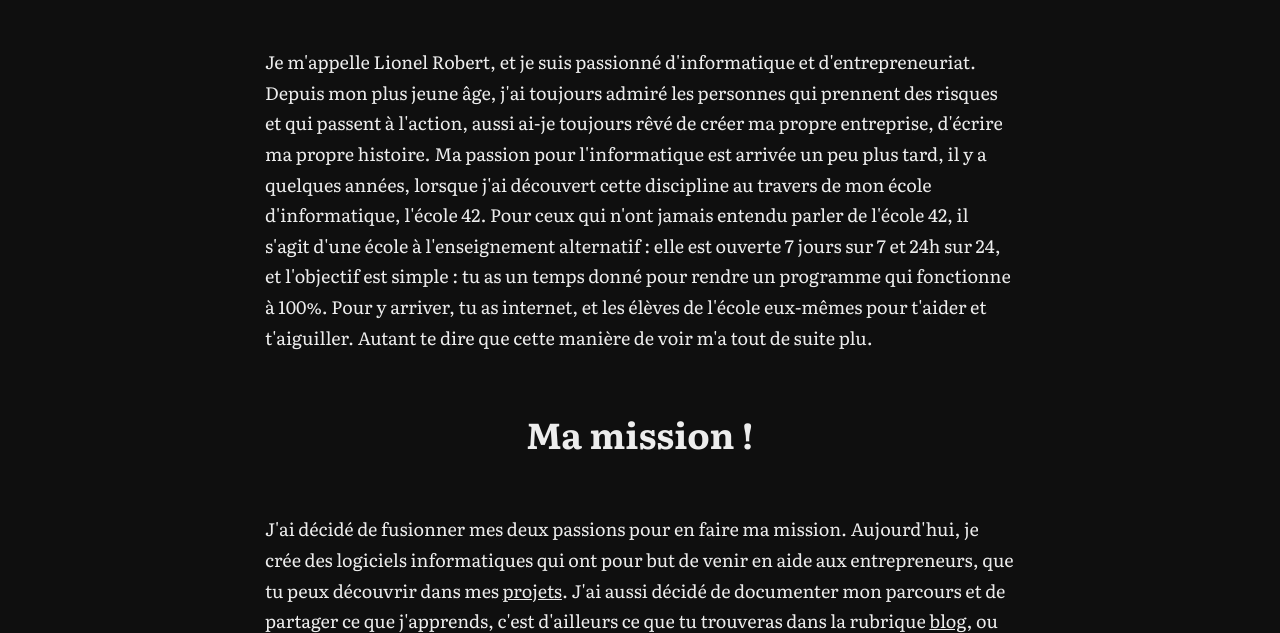
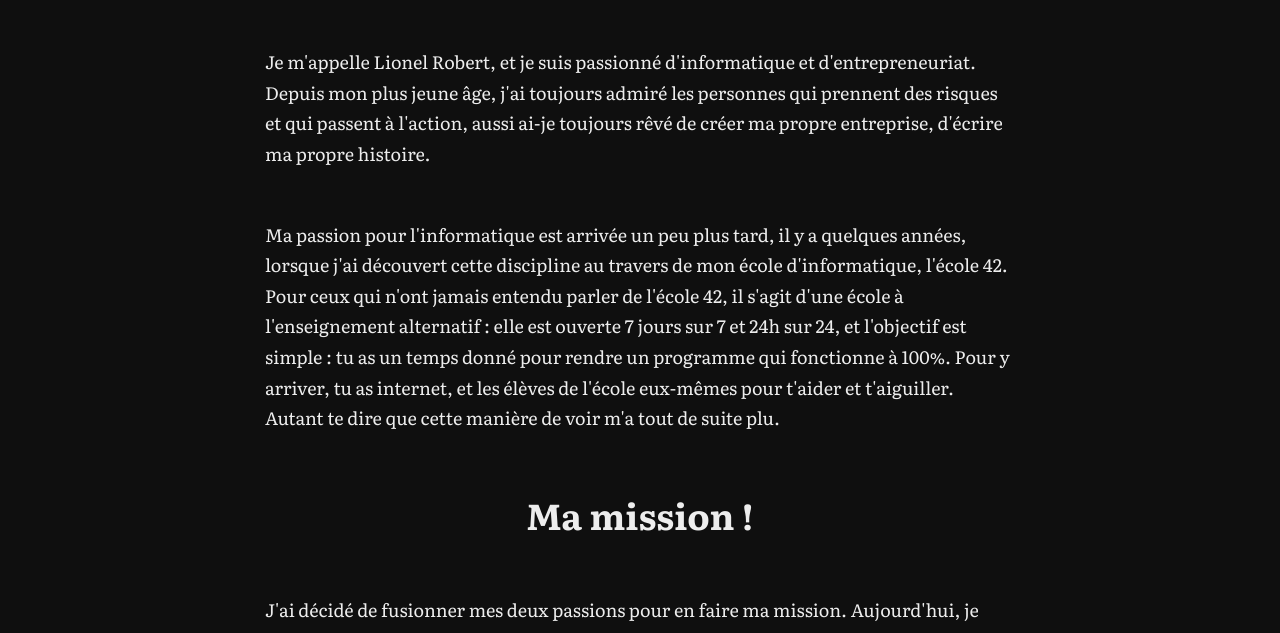
Before and after one commit to lionelrobert/leprimipile, a website built with Vite: page index.html in a window 1280 px wide. Shown: the part 382-1015 px from the top of the page. Built offline with nearby package versions, Linux system fonts and the light colour scheme.

Commit message:
index change

```diff
--- a/index.html
+++ b/index.html
@@ -171,7 +171,10 @@
 				jeune âge,
 				j'ai toujours admiré les personnes qui prennent des risques et qui passent à l'action, aussi ai-je
 				toujours rêvé
-				de créer ma propre entreprise, d'écrire ma propre histoire. Ma passion pour l'informatique est arrivée
+				de créer ma propre entreprise, d'écrire ma propre histoire.
+			</p>
+			<p>
+				Ma passion pour l'informatique est arrivée
 				un peu
 				plus tard, il y a quelques années, lorsque j'ai découvert cette discipline au travers de mon école
 				d'informatique, l'école 42. Pour ceux qui n'ont jamais entendu parler de l'école 42, il s'agit d'une
```
